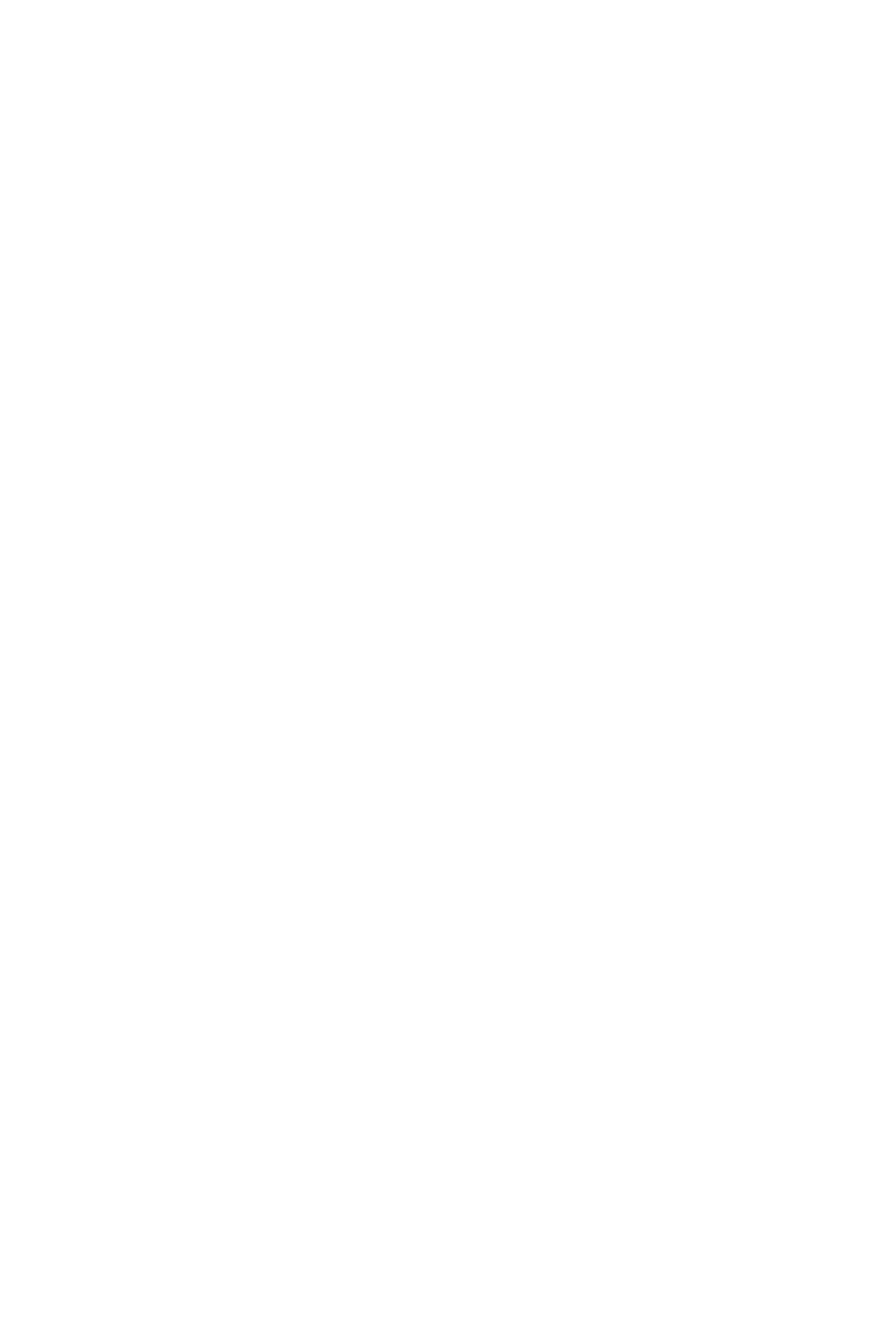
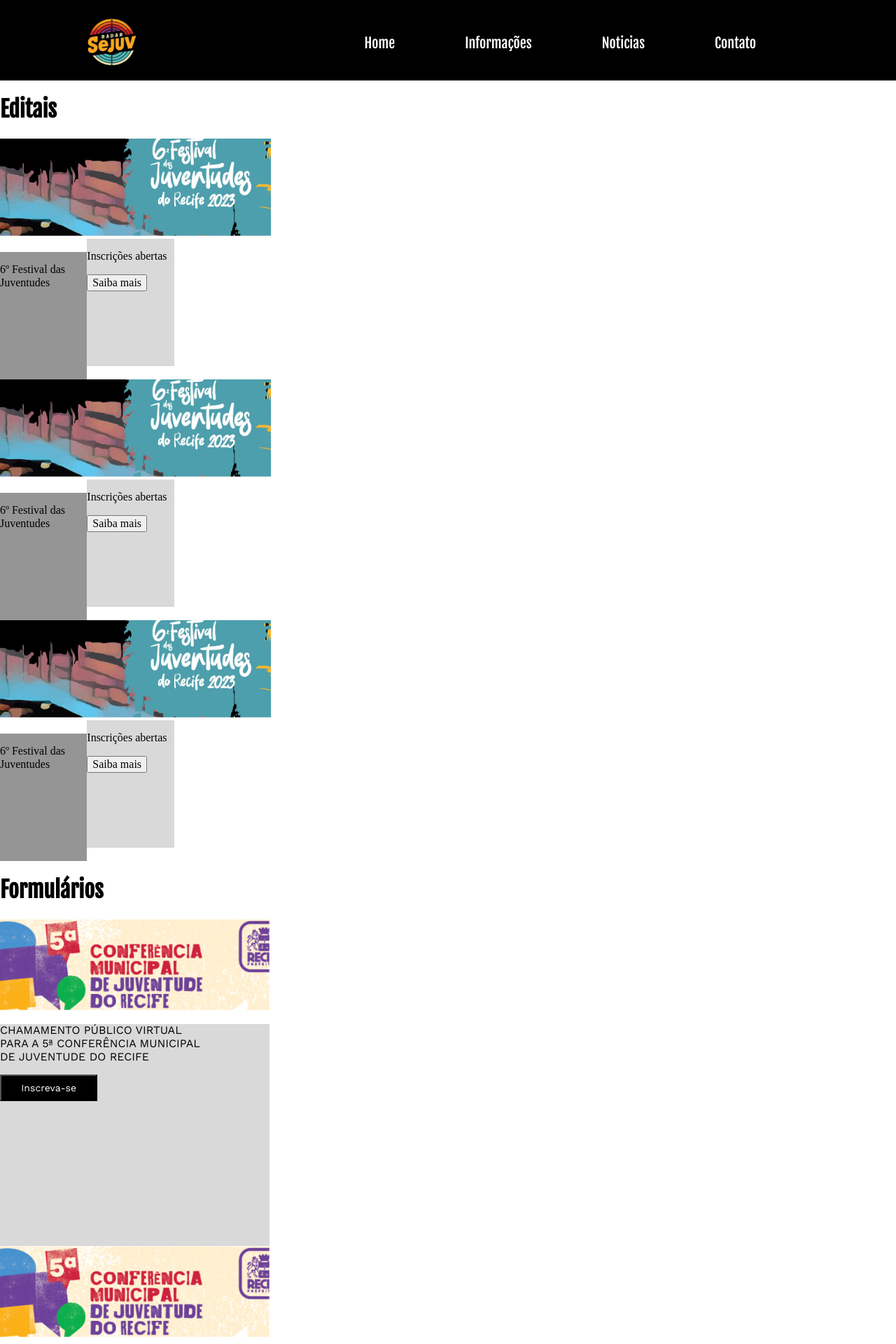
Before and after one commit to dev-Alencar/projeto_conexoes, a React (Vite) app in the folder project-conection/: page /informacoes in a window 1280 px wide. Before the commit this address had no page. Shown: the top 1920 px of the page at 70% size. Before the commit the page ends 800 px from the top, so only its background shows below. Built offline with nearby package versions, Linux system fonts and the light colour scheme.

Commit message:
inscrições

```diff
--- a/project-conection/src/App.jsx
+++ b/project-conection/src/App.jsx
@@ -1,7 +1,7 @@
 
 import { BrowserRouter, Routes, Route} from 'react-router-dom';
 import Home from './Home' ;
-import Sobre from './Sobre'
+import Informacoes from './Informacoes'
 import Contato from './Contato'
 import Noticias from './Noticias';
 function App() {
@@ -10,7 +10,7 @@ function App() {
       <BrowserRouter>
         <Routes>
           <Route path='/'element={<Home/>}></Route>
-          <Route path='/sobre'element={<Sobre/>}></Route>
+          <Route path='/informacoes'element={<Informacoes/>}></Route>
           <Route path='/contato'element={<Contato/>}></Route>
           <Route path='/noticias' element={<Noticias/>} ></Route>
         </Routes>
--- /dev/null
+++ b/project-conection/src/Informacoes.jsx
@@ -0,0 +1,119 @@
+import Menu from "./Menu"
+import Footer from "./Footer"
+import { Link } from "react-router-dom"
+
+import './informacoes.css'
+
+import editais from './assets/editais.jpg';
+import formularios from './assets/formularios.jpg'
+
+
+function Informacoes () {
+    return (
+        <div>
+            <Menu/>
+            <h1 className='title-informacoes'>Editais</h1>
+            <div className='editais-box'>
+                <div>
+                    <img className='editais-img' src={editais}/>
+                </div>
+
+
+                <div className='editais-text'>
+                    <div className='box-escuro'>
+                        <p>6º Festival das <br/> Juventudes</p>
+                    </div>
+                    <div className='box-claro'>
+                        <p>Inscrições abertas</p>
+                        <button>Saiba mais </button>
+                    </div>
+                </div>
+
+                <div>
+                    <img className='editais-img' src={editais}/>
+                </div>
+
+
+                <div className='editais-text'>
+                    <div className='box-escuro'>
+                        <p>6º Festival das <br/> Juventudes</p>
+                    </div>
+                    <div className='box-claro'>
+                        <p>Inscrições abertas</p>
+                        <button>Saiba mais </button>
+                    </div>
+                </div>
+
+                <div>
+                    <img className='editais-img' src={editais}/>
+                </div>
+
+
+                <div className='editais-text'>
+                    <div className='box-escuro'>
+                        <p>6º Festival das <br/> Juventudes</p>
+                    </div>
+                    <div className='box-claro'>
+                        <p>Inscrições abertas</p>
+                        <button>Saiba mais </button>
+                    </div>
+                </div>
+
+
+                <h1 className='title-informacoes'>Formulários</h1>
+                <div>
+                    <img className='formularios' src={formularios}/>
+                </div>
+                <div className='box-formularios'>
+                    <p className="text-fomulario">CHAMAMENTO PÚBLICO VIRTUAL <br/> PARA A 5ª CONFERÊNCIA MUNICIPAL <br/> DE JUVENTUDE DO RECIFE</p>
+
+                    <button className="teste">
+                    <Link className="button-inscrever" target="_blank"  to="/"> Inscreva-se </Link>
+                    </button>
+
+                </div>
+
+                <div>
+                    <img className='formularios' src={formularios}/>
+                </div>
+                <div className='box-formularios'>
+                    <p className="text-fomulario">CHAMAMENTO PÚBLICO VIRTUAL <br/> PARA A 5ª CONFERÊNCIA MUNICIPAL <br/> DE JUVENTUDE DO RECIFE</p>
+
+                    <button className="teste">
+                    <Link className="button-inscrever" target="_blank"  to="/"> Inscreva-se </Link>
+                    </button>
+
+                </div>
+
+
+                <div>
+                    <img className='formularios' src={formularios}/>
+                </div>
+                <div className='box-formularios'>
+                    <p className="text-fomulario">CHAMAMENTO PÚBLICO VIRTUAL <br/> PARA A 5ª CONFERÊNCIA MUNICIPAL <br/> DE JUVENTUDE DO RECIFE</p>
+
+                    <button className="teste">
+                    <Link className="button-inscrever" target="_blank"  to="/"> Inscreva-se </Link>
+                    </button>
+
+                </div>
+
+                <div>
+                    <img className='formularios' src={formularios}/>
+                </div>
+                <div className='box-formularios'>
+                    <p className="text-fomulario">CHAMAMENTO PÚBLICO VIRTUAL <br/> PARA A 5ª CONFERÊNCIA MUNICIPAL <br/> DE JUVENTUDE DO RECIFE</p>
+
+                    <button className="teste">
+                    <Link className="button-inscrever" target="_blank"  to="/"> Inscreva-se </Link>
+                    </button>
+
+                </div>
+
+            </div>
+            <Footer/>
+        </div>
+    )
+}
+
+export default Informacoes
--- a/project-conection/src/Menu.jsx
+++ b/project-conection/src/Menu.jsx
@@ -13,7 +13,7 @@ import { Link } from "react-router-dom"
             <div className='m'>
                 <nav className='nav-bar'>
                     <Link  className='nav-item' to="/"> Home </Link> <br/> <br/>
-                    <Link  target="_blank" className='nav-item' to="/sobre"> Sobre </Link> <br/> <br/>
+                    <Link  target="_blank" className='nav-item' to="/informacoes"> Informações </Link> <br/> <br/>
                     <Link  target="_blank" className='nav-item' to="/noticias"> Noticias </Link> <br/> <br/>
                     <Link  target="_blank" className='nav-item' to="/contato"> Contato </Link> <br/> <br/>
                 </nav>
--- a/project-conection/src/Sobre.jsx
+++ /dev/null
@@ -1,9 +0,0 @@
-function Sobre () {
-    return (
-        <div>
-            <h1>Sobre</h1>
-        </div>
-    )
-}
-
-export default Sobre
--- /dev/null
+++ b/project-conection/src/informacoes.css
@@ -0,0 +1,50 @@
+@import './index.css';
+
+
+
+.title-informacoes {
+    font-family: var(--fonte-primaria);
+    font-size: 32px;
+    line-height: 40.22px;
+}
+
+.box-escuro {
+    Width: 124.3px;
+    Height: 181.48px;
+    background-color:#959595;
+    display: inline-block;
+
+}
+
+.box-claro {
+    display: inline-block;
+    Width: 124.3px;
+    Height: 181.48px;
+    background-color:#D9D9D9;
+}
+
+.box-formularios {
+    background-color:#D9D9D9;
+    width: 384.72px;
+    height: 316.43px;
+}
+
+.text-fomulario {
+    font-family: var(--fonte-secundaria);
+    font-size: 16px;
+    line-height: 18.77px;
+}
+
+.teste {
+    width: 139.29px;
+    height: 37.7px;
+    background-color: #000000 ;
+}
+
+.button-inscrever {
+    font-family: var(--fonte-secundaria);
+    font-size: 14px;
+    line-height: 16.42px;
+    color: #FFFF;
+    text-decoration: none;
+}
```
Also changed, not shown: project-conection/src/assets/editais.jpg (added), project-conection/src/assets/formularios.jpg (added).
